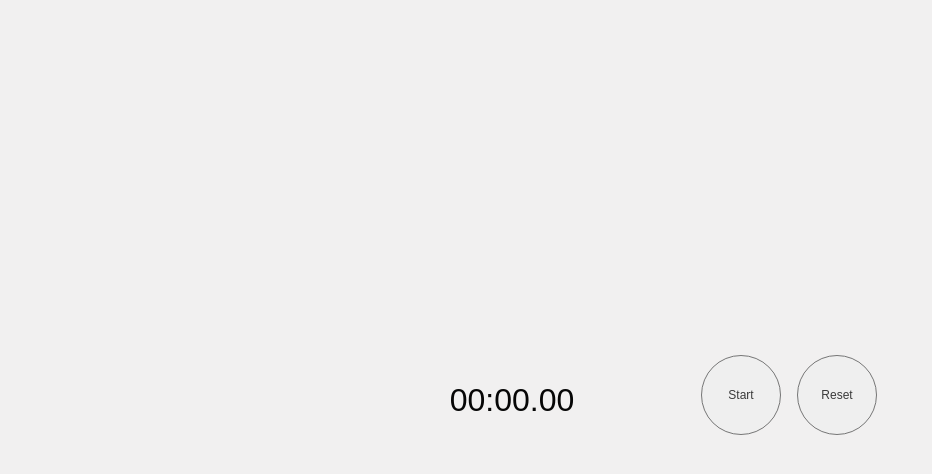
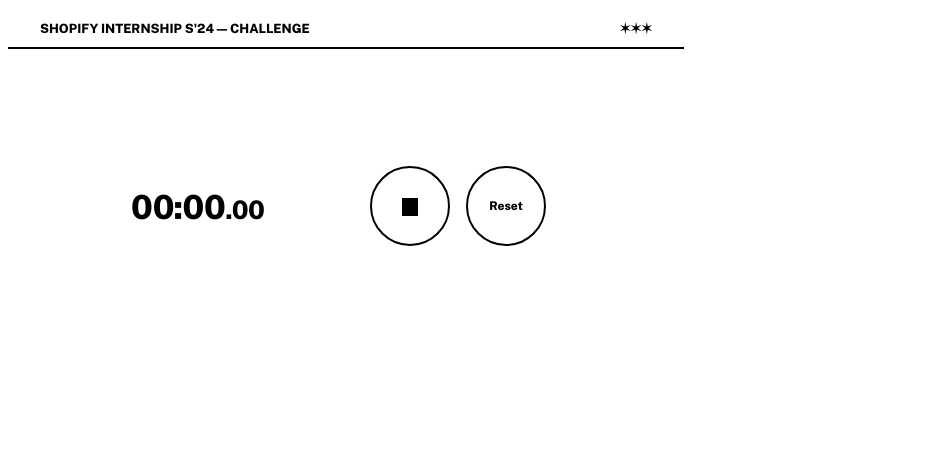
Before and after one commit to Shopify/eng-intern-assessment-react, a React app: page / in a window 1280 px wide. Shown: the top 474 px of the page, without its empty margins (0-932 px from the left). Built offline with nearby package versions, Linux system fonts and the light colour scheme.

Commit message:
feat(app) update stopwatch styles

```diff
--- a/public/index.html
+++ b/public/index.html
@@ -1,7 +1,10 @@
 <!DOCTYPE html>
 <html>
     <head>
-        <title>Template Site</title>
+        <title>Stopwatch App</title>
+        <link rel="preconnect" href="https://fonts.googleapis.com">
+        <link rel="preconnect" href="https://fonts.gstatic.com" crossorigin>
+        <link href="https://fonts.googleapis.com/css2?family=Public+Sans:wght@400;800&display=swap" rel="stylesheet">
     </head>
     <body>
         <section id='root'></section>
--- a/src/StopWatch.tsx
+++ b/src/StopWatch.tsx
@@ -1,5 +1,6 @@
 import React, { useState, useEffect, useRef } from "react";
-import StopwatchButton from "./StopWatchButton";
+import StopWatchArc from "./StopWatchArc";
+import StopWatchButton from "./StopWatchButton";
 import "./styles/stopwatch.css";
 
 const Stopwatch = () => {
@@ -14,9 +15,12 @@ const Stopwatch = () => {
       intervalRef.current = setInterval(() => {
         setElapsedTime(Date.now() - startTime);
       }, 1);
+    } else {
+      clearInterval(intervalRef.current);
     }
+
     return () => clearInterval(intervalRef.current);
-  }, [isRunning, elapsedTime]);
+  }, [isRunning]);
 
   const startStopWatch = () => {
     setIsRunning(true);
@@ -38,41 +42,66 @@ const Stopwatch = () => {
   };
 
   const formatTime = (time: number) => {
-    const milliseconds = `00${time % 100}`.slice(-2);
     let seconds: any = Math.floor(time / 1000);
     let minutes: any = Math.floor(seconds / 60);
     seconds = `0${seconds % 60}`.slice(-2);
     minutes = `0${minutes % 60}`.slice(-2);
 
-    return `${minutes}:${seconds}.${milliseconds}`;
+    return `${minutes}:${seconds}`;
+  };
+
+  const formatMS = (time: number) => {
+    const milliseconds = `00${time % 100}`.slice(-2);
+
+    return `${milliseconds}`;
   };
 
   return (
     <div className="stopwatch">
-      <div className="stopwatch__head">
-        <div className="stopwatch__timer">{formatTime(elapsedTime)}</div>
-        <StopwatchButton onClick={startStopWatch} hidden={isRunning}>
-          Start
-        </StopwatchButton>
-        <StopwatchButton onClick={pauseStopwatch} hidden={!isRunning}>
-          Pause
-        </StopwatchButton>
-        <StopwatchButton onClick={resetStopWatch} hidden={isRunning}>
+      <h1 className="stopwatch__heading">Shopify Internship S'24 — Challenge<span className="float-right">✶✶✶</span></h1>
+      <div className={`stopwatch__timer
+                      ${elapsedTime === 0 ? "stopwatch__timer--initialize " : ""}
+                      ${isRunning ? "stopwatch__timer--active " : ""}
+                      ${laps.length > 0 ? "stopwatch__timer--laps" : ""}`}>
+        <StopWatchArc />
+        <span className="stopwatch__time">
+            {formatTime(elapsedTime)}
+          <span className="stopwatch__milliseconds">{formatMS(elapsedTime)}</span>
+          </span>
+        {laps.length > 0 && (
+          <div className="stopwatch__laps">
+            <ul className="stopwatch__list">
+              {laps.map((lap, index) => (
+                <li key={index}>
+                  Lap {index + 1}: {formatTime(lap)}.{formatMS(lap)}
+                </li>
+              ))}
+            </ul>
+          </div>
+        )}
+      </div>
+      <div className="stopwatch__actions">
+        <StopWatchButton onClick={startStopWatch}
+                         label="Play"
+                         hidden={isRunning}>
+          <span className="shape__play">Play</span>
+        </StopWatchButton>
+        <StopWatchButton onClick={pauseStopwatch}
+                         label="Pause"
+                         hidden={!isRunning}>
+          <span className="shape__pause">Pause</span>
+        </StopWatchButton>
+        <StopWatchButton onClick={resetStopWatch}
+                         label="Reset"
+                         hidden={isRunning}>
           Reset
-        </StopwatchButton>
-        <StopwatchButton onClick={stopWatchLap} hidden={!isRunning}>
+        </StopWatchButton>
+        <StopWatchButton onClick={stopWatchLap}
+                         label="Lap"
+                         hidden={!isRunning}>
           Lap
-        </StopwatchButton>
+        </StopWatchButton>
       </div>
-      {laps.length > 0 && (
-        <ul className="stopwatch__laps">
-          {laps.map((lap, index) => (
-            <li key={index}>
-              Lap {index + 1}: {formatTime(lap)}
-            </li>
-          ))}
-        </ul>
-      )}
     </div>
   );
 };
--- /dev/null
+++ b/src/StopWatchArc.tsx
@@ -0,0 +1,18 @@
+import React from "react";
+import "./styles/arc.css"
+const StopWatchArc = () => {
+  return (
+    <svg className="stopwatch__arc" height="400" version="1.1" width="400" xmlns="http://www.w3.org/2000/svg">
+      <defs>
+        <mask id="mask">
+          <circle cx="50%" cy="50%" fill="white" r="150"></circle>
+          <circle cx="50%" cy="50%" fill="none" r="130" className="arc arc__mask"></circle>
+        </mask>
+      </defs>
+      <circle className="arc" cx="50%" cy="50%" fill="none" width="400" height="400" r="130"></circle>
+      <circle className="arc arc__primary" cx="50%" cy="50%" fill="none" width="400" height="400" mask="url(#mask)" r="130"></circle>
+    </svg>
+  )
+}
+
+export default StopWatchArc
--- a/src/StopWatchButton.tsx
+++ b/src/StopWatchButton.tsx
@@ -3,6 +3,7 @@ import React from "react";
 interface StopwatchButtonProps {
   onClick: () => void;
   children: React.ReactNode;
+  label: string;
   hidden?: boolean;
   className?: string;
 }
@@ -10,6 +11,7 @@ interface StopwatchButtonProps {
 const StopwatchButton: React.FC<StopwatchButtonProps> = ({
   onClick,
   children,
+  label,
   hidden,
   className,
 }) => {
@@ -17,7 +19,7 @@ const StopwatchButton: React.FC<StopwatchButtonProps> = ({
   const classNames = className ? `${baseClass} ${className}` : baseClass;
 
   return hidden ? null : (
-    <button className={classNames} onClick={onClick} disabled={hidden}>
+    <button className={classNames} onClick={onClick} aria-label={label}>
       {children}
     </button>
   );
--- /dev/null
+++ b/src/styles/app.css
@@ -0,0 +1,20 @@
+:root {
+    --main-accent-color: #FF5E5E;
+    --main-bg-color: #F1F0F0;
+
+    --black: #000000;
+    --black-2: #060606;
+}
+
+html, body {
+    display: flex;
+
+    min-height: 100vh;
+    padding: 0;
+    margin: 0;
+
+    background-color: var(--main-bg-color);
+
+    justify-content: center;
+    align-items: center;
+}
--- /dev/null
+++ b/src/styles/arc.css
@@ -0,0 +1,27 @@
+.arc {
+    stroke-width: 0.5rem;
+    stroke: var(--black);
+}
+
+.arc__mask {
+    animation: maskArc 60s linear infinite;
+    transform: rotateZ(-90deg);
+    transform-origin: center;
+
+    stroke-dasharray: 820;
+    stroke-dashoffset: 820;
+    animation-play-state: paused;
+}
+
+.arc__primary {
+    stroke: var(--main-accent-color);
+}
+
+@keyframes maskArc {
+    from {
+        stroke-dashoffset: 820;
+    }
+    to {
+        stroke-dashoffset: -820;
+    }
+}
--- a/src/styles/stopwatch.css
+++ b/src/styles/stopwatch.css
@@ -1,61 +1,238 @@
-body {
+.stopwatch {
+    display: grid;
+
+    width: 42.25rem;
+    overflow: hidden;
+    border: var(--black) solid 0.125rem;
+    border-radius: 1.5625rem;
+
+    box-shadow: 1rem 1rem 0 0 var(--black);
+
+    text-align: left;
+
+    align-items: center;
+    grid-template-columns: 1fr 1fr;
+}
+
+.stopwatch__heading {
+    width: 100%;
+    box-sizing: border-box;
+    padding: 0.8rem 2rem 0.725rem 2rem;
+    margin: 0;
+    border-bottom: 0.125rem solid;
+
+    background-color: var(--main-accent-color);
+
+    font-family: "Public Sans", sans-serif;
+    font-size: 0.8rem;
+    text-transform: uppercase;
+
+    grid-column: 1 / span 2;
+}
+
+.stopwatch__timer {
+    position: relative;
+    display: flex;
+
+    width: 19.625rem;
+    height: 19.625rem;
+    overflow: hidden;
+    margin: 0 1rem 0 2rem;
+    border-radius: 50%;
+
+    color: var(--black-2);
+
+    transform: scale(0.8);
+
+    justify-content: center;
+    align-items: center;
+}
+
+.stopwatch__button {
+    width: 5rem;
+    height: 5rem;
+    margin-right: 1rem;
+    border: rgb(0 0 0) solid 0.125rem;
+    border-radius: 50%;
+
+    background-color: transparent;
+    box-shadow: 0.1875rem 0.1875rem 0 0 var(--black);
+
+    font-family: "Public Sans", sans-serif;
+    font-size: 0.75rem;
+    font-weight: bolder;
+    text-align: center;
+
+    cursor: pointer;
+}
+
+.stopwatch__button:hover {
+    background-color: transparent;
+}
+
+.stopwatch__button:active {
+    box-shadow: 0 0 0 0 var(--black);
+
+    transform: translate(0.1875rem, 0.1875rem);
+}
+
+.stopwatch__laps {
+    position: absolute;
+    bottom: 5rem;
+
+    width: 50%;
+    height: 3.2812rem;
+    overflow-y: auto;
+    margin-right: -0.25rem;
+}
+
+.stopwatch__laps {
+    scrollbar-gutter: stable;
+}
+
+.stopwatch__list {
+    display: flex;
+
     padding: 0;
     margin: 0;
-    display: flex;
-    justify-content: center;
-    align-items: center;
-    min-height: 100vh;
-    background-color: #F1F0F0;
+
+    font-family: "Public Sans", sans-serif;
+    font-size: 0.875rem;
+    font-variant-numeric: tabular-nums;
+    text-align: center;
+    line-height: 1.25;
+
+    flex-flow: column-reverse;
+    list-style-type: none;
 }
-.stopwatch {
-    padding: 4rem;
-    display: flex;
-    flex-flow:column;
-    position: relative;
+
+.stopwatch__arc {
+    position: absolute;
+
+    width: 100%;
+    height: 100%;
 }
-.stopwatch__head {
+
+.stopwatch__line:after {
+    position: absolute;
+    top: -0.1875rem;
+    right: 0;
+    left: 0;
+
+    width: 0.3125rem;
+    height: 0.9375rem;
+    margin: auto;
+    border: #f2f2f2 solid 0.1875rem;
+    border-bottom-left-radius: 0.5625rem;
+    border-bottom-right-radius: 0.5625rem;
+    outline: none;
+
+    background: var(--black);
+
+    content: "";
+}
+
+.stopwatch__line {
+    position: absolute;
+
+    width: 100%;
+    height: 100%;
+    border-radius: 50%;
+
+    animation: rotate 35s linear infinite;
+    transform: rotateZ(0deg);
+
+    animation-play-state: paused;
+}
+
+.stopwatch__time {
+    font-family: "Public Sans", sans-serif;
+    font-size: 2.6rem;
+    font-variant-numeric: tabular-nums;
+    font-weight: 800;
+    letter-spacing: -0.125rem;
+}
+
+.stopwatch__milliseconds {
+    font-size: 2rem;
+}
+
+.stopwatch__milliseconds::before {
+    font-size: 2rem;
+    content: ".";
+}
+
+.stopwatch__actions {
     display: flex;
 }
-.stopwatch__timer {
-    width: 250px;
-    height: 250px;
-    color: #060606;
-    line-height: 11rem;
-    margin-right: 4rem;
-    border-radius: 50%;
-    display: flex;
-    justify-content: center;
-    align-items: center;
-    font-variant-numeric: tabular-nums;
-    font-size: 2rem;
-    font-weight: 300;
-    font-family: "Fjalla One", sans-serif;
-    position: relative;
-    overflow: hidden;
+
+.float-right {
+    float: right;
 }
-.stopwatch__button {
-    margin-top: 5rem;
-    color: #3a3a3a;
-    margin-right: 1rem;
-    width: 5rem;
-    border-radius: 50%;
-    height: 5rem;
-    font-size: 0.75rem;
-    font-family: "Fjalla One", sans-serif;
-    border: rgb(118, 118, 118) solid 1px;
-    cursor: pointer;
+
+.shape__play {
+    display: inline-block;
+
+    width: 0;
+    border-color: transparent transparent transparent var(--black);
+    border-style: solid;
+    border-width: 0.5625rem 0 0.5625rem 1rem;
+
+    font-size: 0;
 }
-.stopwatch__button:active {
-    border: rgb(118, 118, 118) dashed 1px;
+
+.shape__pause {
+    display: inline-block;
+    vertical-align: top;
+
+    width: 0;
+    height: 1rem;
+    border-color: transparent transparent transparent var(--black);
+    border-style: double;
+    border-width: 0 0 0 1rem;
+
+    font-size: 0;
 }
-.stopwatch__laps {
-    font-family: "Fjalla One", sans-serif;
-    list-style-type: none;
-    padding: 0;
-    text-align: center;
-    line-height: 1.25;
-    position: absolute;
-    bottom: -2rem;
-    left: 0;
-    right: 0;
+
+.stopwatch__timer--laps .stopwatch__time {
+    transform: translate(0, -1rem);
 }
+
+.stopwatch__timer--initialize .arc__mask,.stopwatch__timer--initialize .stopwatch__line {
+    animation: none;
+}
+
+.stopwatch__timer--active .arc__mask,.stopwatch__timer--active .stopwatch__line {
+    animation-play-state: running;
+}
+
+.stopwatch__laps::-webkit-scrollbar {
+    width: 0.25rem;
+}
+
+.stopwatch__laps::-webkit-scrollbar-track {
+    background: transparent;
+}
+
+.stopwatch__laps::-webkit-scrollbar-thumb {
+    border: 0.1875rem solid;
+    border-radius: 1.25rem;
+
+    color: transparent;
+}
+
+.stopwatch__laps:hover::-webkit-scrollbar-thumb {
+    border: 0.1875rem solid;
+    border-radius: 1.25rem;
+
+    color: var(--main-accent-color);
+}
+
+@keyframes rotate {
+    from {
+        transform: rotateZ(0deg);
+    }
+    to {
+        transform: rotateZ(360deg);
+    }
+}
```
